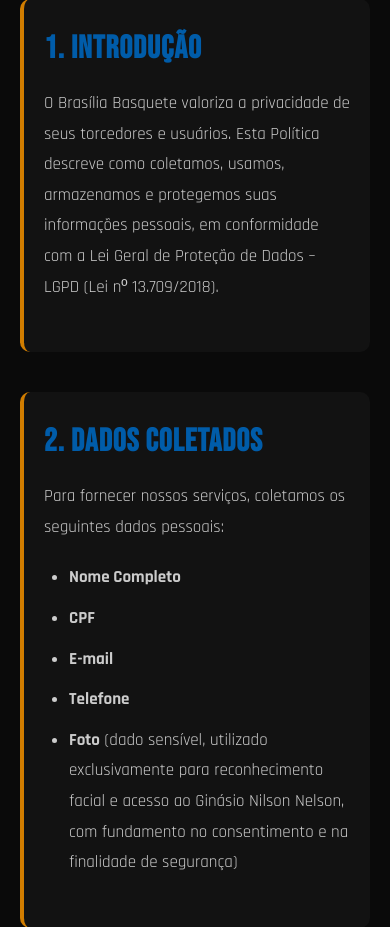
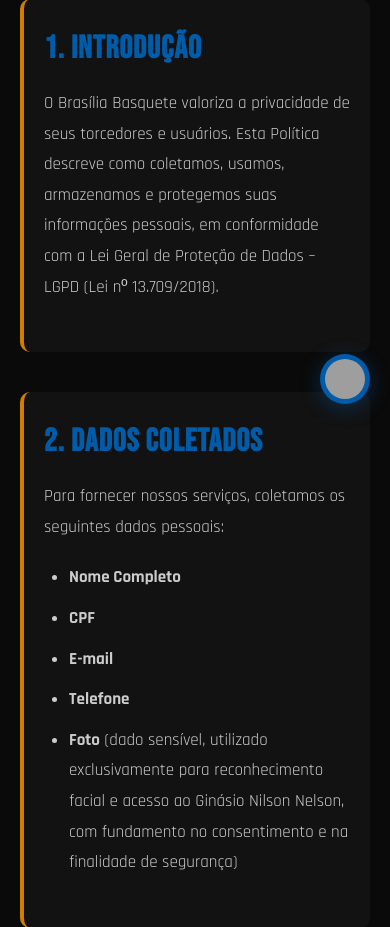
Before and after one commit to rexia-intel-automation/site-brasilia-basquete, a PHP site: page /termos.php in a window 390 px wide. Shown: the part 420-1347 px from the top of the page. Run offline with PHP 8.4, Linux system fonts and the light colour scheme; grey boxes are pictures that could not be loaded.

Commit message:
Adicionar ícone flutuante de chat em todas as páginas
- Adicionado botão flutuante de chat com imagem do time
- Ícone posicionado acima do botão de tema
- Tamanho 48x48px conforme solicitado
- Link para o webhook de chat
- Estilos responsivos incluídos
- Aplicado em todas as páginas: index, blog, termos, privacidade e consentimento

```diff
--- a/blog.php
+++ b/blog.php
@@ -14,6 +14,11 @@
     <link rel="stylesheet" href="assets/css/styles.css">
 </head>
 <body>
+    <!-- CHAT BUTTON (Floating) -->
+    <a href="https://primary-production-55af6.up.railway.app/webhook/532cd781-988a-45b3-a190-fd18a6c999e5/chat" target="_blank" class="chat-button" aria-label="Chat">
+        <img src="https://i.imgur.com/bgExqAD.png" alt="Chat">
+    </a>
+
     <!-- THEME TOGGLE (Floating Button) -->
     <button class="theme-toggle" id="themeToggle" aria-label="Alternar modo claro/escuro">
         <svg class="theme-icon sun" xmlns="http://www.w3.org/2000/svg" width="24" height="24" viewBox="0 0 24 24" fill="none" stroke="currentColor" stroke-width="2" stroke-linecap="round" stroke-linejoin="round">
--- a/index.php
+++ b/index.php
@@ -14,6 +14,11 @@
     <link rel="stylesheet" href="assets/css/styles.css">
 </head>
 <body>
+    <!-- CHAT BUTTON (Floating) -->
+    <a href="https://primary-production-55af6.up.railway.app/webhook/532cd781-988a-45b3-a190-fd18a6c999e5/chat" target="_blank" class="chat-button" aria-label="Chat">
+        <img src="https://i.imgur.com/bgExqAD.png" alt="Chat">
+    </a>
+
     <!-- THEME TOGGLE (Floating Button) -->
     <button class="theme-toggle" id="themeToggle" aria-label="Alternar modo claro/escuro">
         <svg class="theme-icon sun" xmlns="http://www.w3.org/2000/svg" width="24" height="24" viewBox="0 0 24 24" fill="none" stroke="currentColor" stroke-width="2" stroke-linecap="round" stroke-linejoin="round">
--- a/termos.php
+++ b/termos.php
@@ -470,9 +470,59 @@
                 gap: 40px;
             }
         }
+
+        /* CHAT BUTTON (Floating) */
+        .chat-button {
+            position: fixed;
+            bottom: 30px;
+            right: 30px;
+            width: 60px;
+            height: 60px;
+            background: var(--primary-blue);
+            border: none;
+            border-radius: 50%;
+            display: flex;
+            align-items: center;
+            justify-content: center;
+            cursor: pointer;
+            z-index: 999;
+            box-shadow: 0 4px 20px rgba(0, 92, 169, 0.4);
+            transition: all 0.3s ease;
+            text-decoration: none;
+        }
+
+        .chat-button:hover {
+            transform: translateY(-5px) scale(1.1);
+            box-shadow: 0 8px 30px rgba(0, 92, 169, 0.6);
+        }
+
+        .chat-button img {
+            width: 48px;
+            height: 48px;
+            border-radius: 50%;
+        }
+
+        @media (max-width: 768px) {
+            .chat-button {
+                bottom: 20px;
+                right: 20px;
+                width: 50px;
+                height: 50px;
+            }
+
+            .chat-button img {
+                width: 40px;
+                height: 40px;
+            }
+        }
     </style>
 </head>
 <body>
+    <!-- CHAT BUTTON (Floating) -->
+    <a href="https://primary-production-55af6.up.railway.app/webhook/532cd781-988a-45b3-a190-fd18a6c999e5/chat" target="_blank" class="chat-button" aria-label="Chat">
+        <img src="https://i.imgur.com/bgExqAD.png" alt="Chat">
+    </a>
+
     <!-- NAVIGATION -->
     <nav class="navbar" id="navbar">
         <div class="nav-container">
```
Also changed, not shown: assets/css/styles.css (+43 -0 lines), consentimento.php (+50 -0 lines), privacidade.php (+50 -0 lines).
